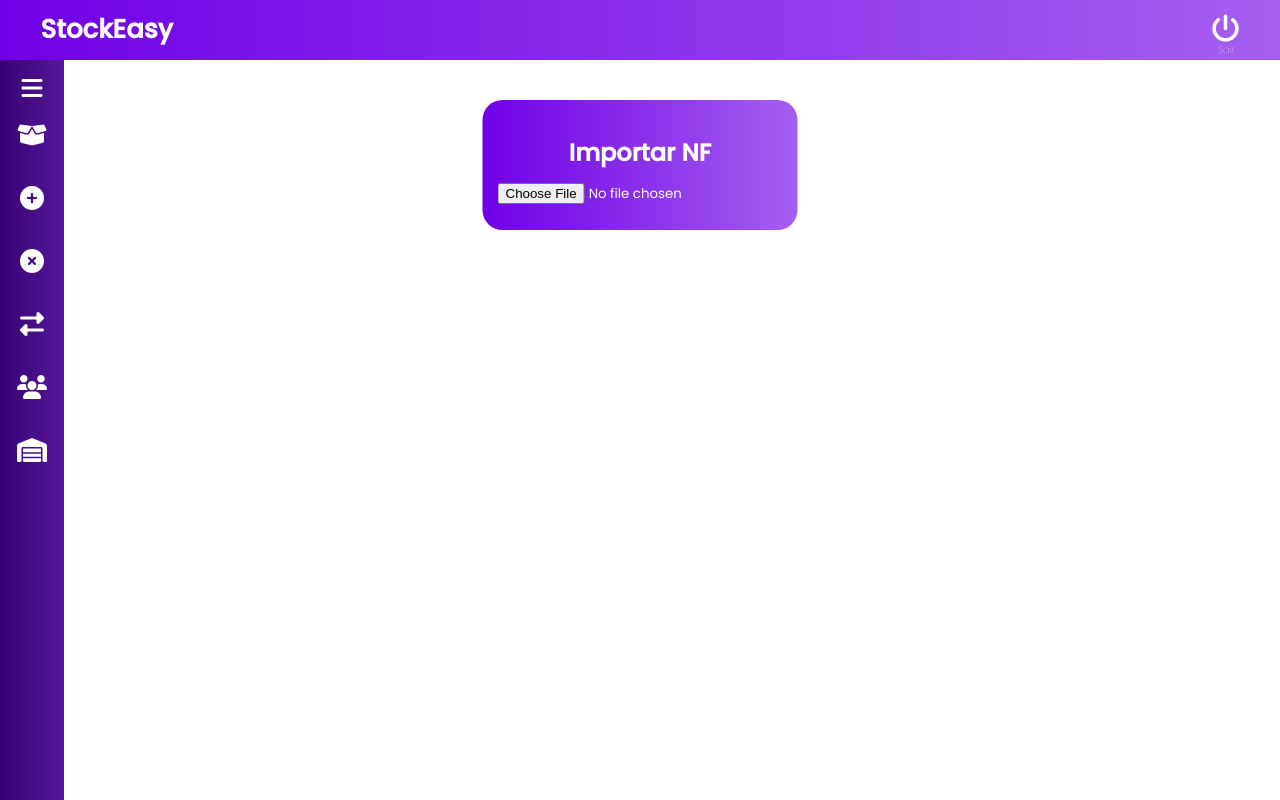
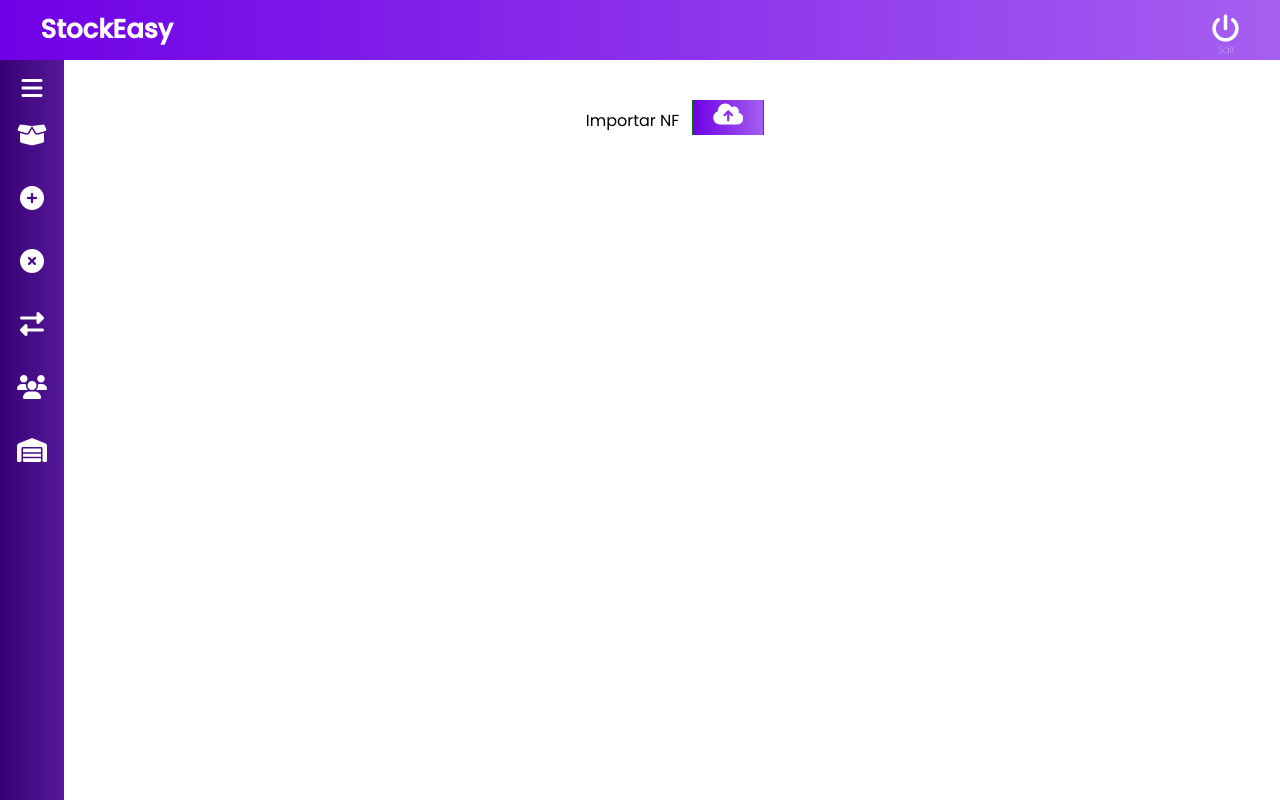
Before and after one commit to VictorKuhn/stockEasy, a React (Create React App) app in the folder frontend/: page /importacaoNF in a window 1280 px wide. Built offline with nearby package versions, Linux system fonts and the light colour scheme.

Commit message:
Aprimoramento no input type File da tela de importacao da NF

```diff
--- a/frontend/src/pages/ImportacaoNF.js
+++ b/frontend/src/pages/ImportacaoNF.js
@@ -98,6 +98,7 @@ export default function ImportacaoNF() {
         }
 
         return (
+            <div>
                 <div className="table-json-result-div">
                     <table className="table-json-result">
                         <thead>
@@ -120,6 +121,8 @@ export default function ImportacaoNF() {
                         </tbody>
                     </table>
                 </div>
+                <button className="btn btn-add-produto" onClick={showModal}>Confirmar</button>
+            </div>
         );
     };
 
@@ -131,15 +134,14 @@ export default function ImportacaoNF() {
 
             <div className="import-container">
                 <div className="import-container-upload">
-                    <h2>Importar NF</h2>
-                    <input type="file" accept=".xml" onChange={handleFileChange} ref={inputRef} />
+                    <label>Importar NF</label>
+                    <label htmlFor="file-upload" class="custom-file-upload" id="inputTypeFileLabel"><i class="fa-solid fa-cloud-arrow-up"></i></label>
+                    <input id="file-upload" hidden type="file" accept=".xml" onChange={handleFileChange} ref={inputRef} />
                 </div>
 
                 {convertedJson && reloadComponent === 0 && (
                     <ResetNF renderRecords={renderRecords} key={reloadComponent} />
                 )}
-
-                <button className="btn btn-add-produto" onClick={showModal}>Confirmar</button>
             </div>
         </div>
     );
--- a/frontend/src/styles/ImportacaoNF.css
+++ b/frontend/src/styles/ImportacaoNF.css
@@ -4,7 +4,7 @@
     float: right;
 }
 
-.import-container-upload {
+/* .import-container-upload {
     padding: 25px 15px;
     border-radius: 20px;
     background: linear-gradient(to right, #6F00E6, #A55FF0);
@@ -12,7 +12,7 @@
     margin: 0 auto;
     left: 50%;
     transform: translate(-50%);
-}
+} */
 
 .import-container-upload input {
     border: none;
@@ -28,12 +28,12 @@
 .table-json-result-div{
     width: 80vw;
     overflow: auto;
-    height: 45vh;
+    height: 35vh;
     margin: 20px auto;
 }
 
 .json-results {
-    margin-top: 150px;
+    margin-top: 20vh;
 }
 
 .table-json-result {
@@ -62,3 +62,15 @@
 .table-json-result tbody tr:nth-of-type(even) {
     background-color: #f3f3f3;
 }
+
+#inputTypeFileLabel {
+    padding: 20px;
+    margin-left: 1vw;
+    border: 1px solid green;
+    border-radius: 20px;
+    background: linear-gradient(to right, #6F00E6, #A55FF0);
+    transition: 0.4s;
+    cursor: pointer;
+    color: white;
+    font-size: 3vh;
+}
```
Lines whose indentation alone changed are shown as unchanged.
